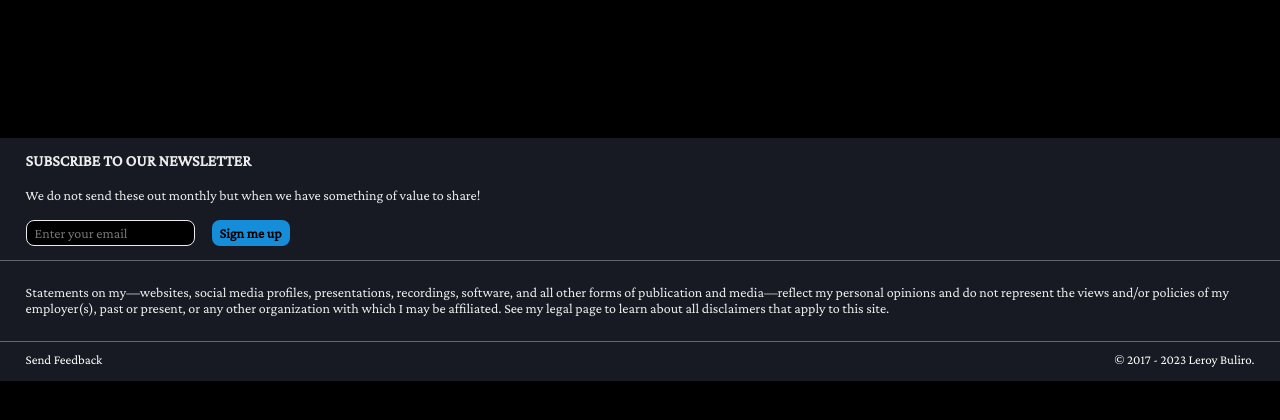
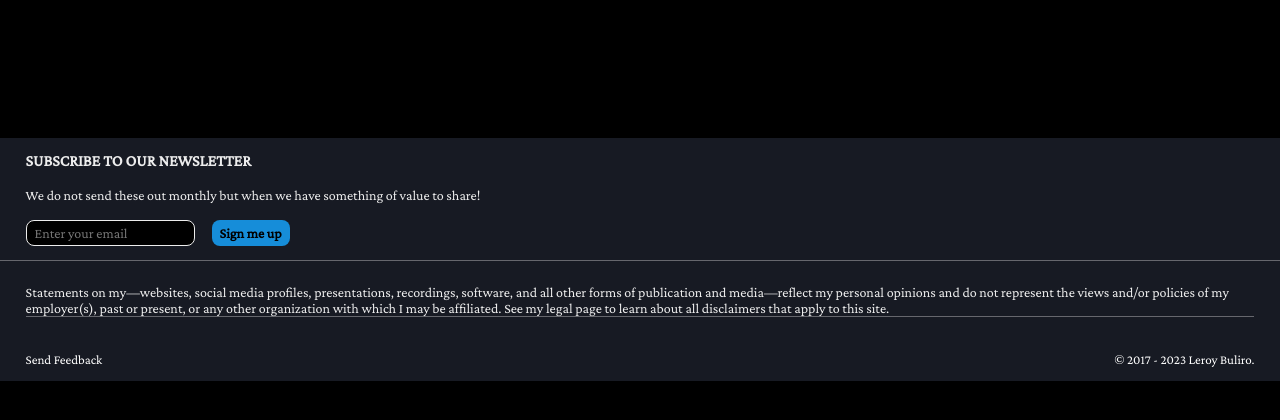
Before and after one commit to leroybuliro/personal_website, a Django app: page /logs/ in a window 1280 px wide. Shown: the part 229-649 px from the top of the page. Run offline with Django 4.2, Linux system fonts and the light colour scheme; data comes from the database, SQL or seed files in the repository; data that the repository does not hold is empty; some libraries are stand-ins or nearby versions.

Commit message:
base css ux mod

```diff
--- a/core/static/core/base.css
+++ b/core/static/core/base.css
@@ -259,10 +259,10 @@ nav {
     display: flex;
     flex-direction: column;
     gap: 17px;
-    border-bottom: 1px #d6d6d669 solid;
     padding: 1% 2% 2% 2%;
 }
 .disclaimers p {
+    border-bottom: 1px #d6d6d669 solid;
     font-family: CrimsonPro;
     color: #EDEDED;
     font-size: 14px;
```
